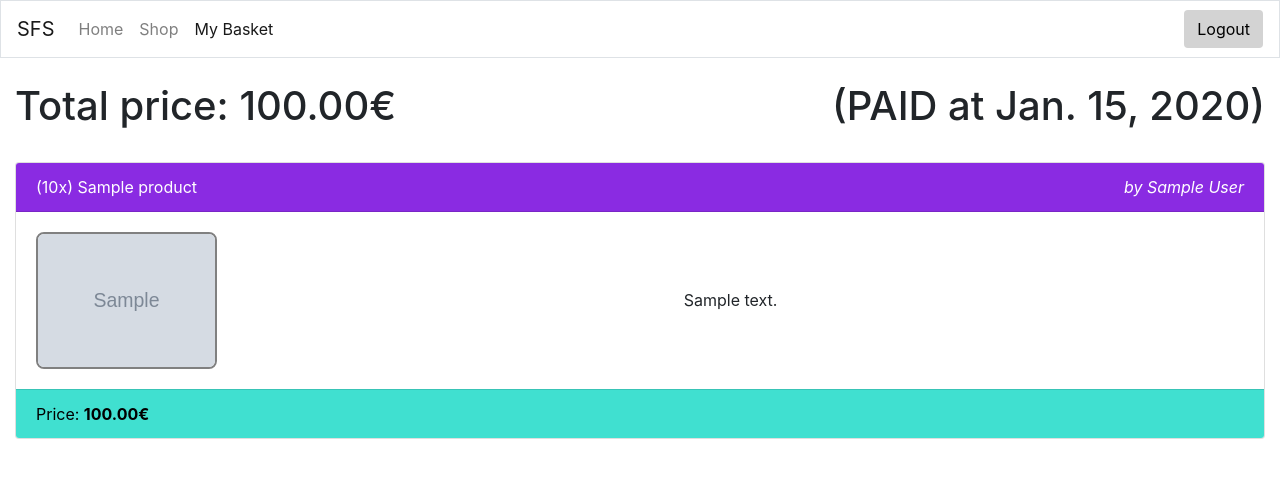
After one commit to moritzwilhelm/SWD-project, a Django app: page /shop/basket/1/ in a window 1280 px wide. The commit adds this page. Shown: the top 478 px of the page. Run offline with Django 3.2, Linux system fonts and the light colour scheme; a user stored in the database is signed in; tables that the repository leaves empty hold one stand-in row (values such as "Sample post"); grey boxes marked "Sample" are stand-in pictures; some libraries are stand-ins or nearby versions.

Commit message:
[P4] implemented shop functionality
Co-authored-by: Daniel David Emmel <s8daemme@stud.uni-saarland.de>

```diff
--- /dev/null
+++ b/simple_ecommerce/shop/templates/shop/basket.html
@@ -0,0 +1,52 @@
+{% extends 'base.html' %}
+{% block content %}
+
+    {% load static %}
+    {% load colorful_style %}
+    {% load shop_extras %}
+
+    <div id="price_display" style="display:flex;align-items:center;justify-content: space-between;">
+        <h1>Total price: {{ price|floatformat:2 }}€</h1>
+        {% if order.placed %}
+            <h1 style="float: right">(PAID at {{ order.date_placed|date:'M. d, Y' }})</h1>
+        {% endif %}
+        {% if price > 0 and not order.placed %}
+            <a class="btn" href="{% url 'shop:checkout' request.path|slice:'13:14' %}" style="{% colorful_style %}">
+                Checkout
+            </a>
+        {% endif %}
+    </div>
+    <br>
+    {% for cart_item in order.cartitem_set.iterator %}
+        {% with cart_item.product_id as product %}
+            <div class="card">
+                <div class="card-header" style="display:flex;justify-content: space-between;{% colorful_style %}">
+                    ({{ cart_item.quantity }}x) {{ product.name }}
+                    <i>
+                        by {% if product.user is not None %}
+                        {{ product.user.get_full_name }}{% elif product.partner is not None %}
+                        {{ product.partner.name }}{% else %}Speedwagon Foundation{% endif %}
+                    </i>
+                </div>
+                <div class="card-body" style="display: flex;align-items: center;text-align: center;">
+                    <img src="{{ product.image }}" alt="image of {{ product.name }}"
+                         style="width: 15%;border-radius: 0.5em;border: 2px solid grey"
+                         onerror="this.src='{% pillar_man %}'">
+                    <div style="width: 100%">{{ product.description }}</div>
+                </div>
+                <div class="card-footer"
+                     style="{% colorful_style %};display: flex;align-items: center;justify-content: space-between">
+                    <div>Price: <b>{{ cart_item.total_cost|floatformat:2 }}€</b></div>
+                    {% if not order.placed %}
+                        <form action="{% url 'shop:delete_from_basket' cart_item.id %}" method="post">
+                            {% csrf_token %}
+                            <button class="btn" style="{% colorful_style %}">Delete</button>
+                        </form>
+                    {% endif %}
+                </div>
+            </div>
+            <br>
+        {% endwith %}
+    {% endfor %}
+
+{% endblock %}
--- /dev/null
+++ b/simple_ecommerce/shop/templatetags/shop_extras.py
@@ -0,0 +1,14 @@
+from random import choice
+
+from django import template
+
+from simple_ecommerce.settings import STATIC_URL
+
+register = template.Library()
+
+images = ['kars.png', 'wamoo.png', 'esidesi.png', 'santana.png']
+
+
+@register.simple_tag
+def pillar_man():
+    return f'{STATIC_URL}shop/img/{choice(images)}'
--- a/simple_ecommerce/shop/urls.py
+++ b/simple_ecommerce/shop/urls.py
@@ -10,5 +10,14 @@ urlpatterns = [
     path('api/products/create/', views.create, name='create'),
 
     # only for testing purposes
-    path('api/register_partner/', views.register, name='register')
+    path('api/register_partner/', views.register, name='register'),
+
+    path('shop/products/list/', views.list_products, name='list_products'),
+    path('shop/products/<int:product_id>/', views.get_product, name='get_product'),
+    path('shop/basket/add/', views.add_to_cart, name='add_to_cart'),
+    path('shop/basket/', views.show_basket, name='show_current_basket'),
+    path('shop/basket/<int:order_id>/', views.show_basket, name='show_basket'),
+    path('shop/basket/delete/<int:cart_item_id>/', views.delete_from_basket, name='delete_from_basket'),
+    path('shop/checkout/<int:order_id>/', views.checkout, name='checkout'),
+
 ]
--- a/simple_ecommerce/shop/views.py
+++ b/simple_ecommerce/shop/views.py
@@ -2,17 +2,22 @@ import json
 from re import match
 from urllib.parse import unquote
 
+from django.contrib import messages
+from django.contrib.auth.decorators import login_required
 from django.contrib.auth.hashers import make_password, check_password
 from django.db import IntegrityError
 from django.db.models import Q
 from django.forms import model_to_dict
 from django.http import HttpResponse, JsonResponse, Http404
+from django.shortcuts import render, redirect
+from django.urls import reverse
+from django.utils import timezone
 from django.utils.crypto import get_random_string
 from django.views.decorators.cache import never_cache
 from django.views.decorators.csrf import csrf_exempt
 from django.views.decorators.http import require_POST, require_GET, require_http_methods
 
-from shop.models import Partner, Product
+from shop.models import Partner, Product, Order, CartItem, Address, Payment
 
 
 def _get_partner(request):
@@ -121,3 +126,131 @@ def register(request):
     partner.save()
 
     return HttpResponse(status=200, content=raw_token)
+
+
+@login_required()
+@require_GET
+def list_products(request):
+    return render(request, 'shop/shop.html', context={'products': Product.objects.all()})
+
+
+@login_required()
+@require_GET
+def get_product(request, product_id):
+    product = Product.objects.filter(id=product_id).values('id', 'name', 'slug', 'description', 'price', 'count')
+    if product.exists:
+        return JsonResponse(product.first(), json_dumps_params={'indent': 2})
+    else:
+        raise Http404
+
+
+@login_required()
+@require_POST
+def add_to_cart(request):
+    product_id = request.POST.get('product_id')
+    if product_id is None:
+        return HttpResponse(status=400, reason='Missing parameters')
+
+    try:
+        product = Product.objects.get(id=product_id, count__gt=0)
+    except Product.DoesNotExist:
+        messages.warning(request, 'This product is currently out of stock')
+    else:
+        order, _ = Order.objects.get_or_create(customer_id=request.user, placed=False)
+        cart_item, _ = CartItem.objects.get_or_create(product_id=product, order_id=order)
+        cart_item.quantity += 1
+        cart_item.save()
+        messages.success(request, f"Successfully added {product.name} to basket")
+    return redirect(reverse('shop:list_products'))
+
+
+@login_required()
+@require_GET
+def show_basket(request, order_id=None):
+    if order_id is None:
+        order, _ = Order.objects.get_or_create(customer_id=request.user, placed=False)
+        return redirect(reverse('shop:show_basket', kwargs={'order_id': order.id}))
+
+    try:
+        order = Order.objects.get(id=order_id, customer_id=request.user)
+    except Order.DoesNotExist:
+        return HttpResponse(status=403)
+
+    price = sum(
+        [cart_item.product_id.price for cart_item in order.cartitem_set.iterator() for i in range(cart_item.quantity)])
+    return render(request, 'shop/basket.html',
+                  context={'order': order,
+                           'price': price})
+
+
+@login_required()
+@require_POST
+def delete_from_basket(request, cart_item_id):
+    try:
+        cart_item = CartItem.objects.get(id=cart_item_id, order_id__placed=False)
+    except CartItem.DoesNotExist:
+        raise Http404
+
+    cart_item.quantity -= 1
+    cart_item.save()
+
+    if cart_item.quantity == 0:
+        cart_item.delete()
+
+    messages.success(request, f"Successfully removed 1x '{cart_item.product_id.name}' from your basket")
+
+    return redirect(reverse('shop:show_current_basket'))
+
+
+@login_required()
+@require_http_methods(['GET', 'POST'])
+def checkout(request, order_id):
+    try:
+        order = Order.objects.get(id=order_id, customer_id=request.user, placed=False)
+    except Order.DoesNotExist:
+        return HttpResponse(status=403)
+
+    if request.method == 'GET':
+        return render(request, 'shop/checkout.html', context={'order': order})
+    else:
+        for item in order.cartitem_set.iterator():
+            if item.quantity > item.product_id.count:
+                messages.warning(request, f'The requested quantity of {item.product_id.name} exceeds '
+                                          f'the currently available stock of {item.product_id.count}')
+                return redirect(reverse('shop:show_current_basket'))
+
+        street = request.POST.get('street', '')
+        city = request.POST.get('city', '')
+        zip_code = request.POST.get('zip_code', '')
+        country = request.POST.get('country', '')
+        info = request.POST.get('additional_info', '')
+        method = request.POST.get('method', '')
+
+        if not (street and city and zip_code and country and method and order.cartitem_set):
+            return HttpResponse(status=400, reason='Missing Parameters')
+
+        if method not in ['PayPal', 'Credit Card', 'Cash', 'Red stone of Aya']:
+            return HttpResponse(status=400, reason='Illegal payment method')
+
+        try:
+            address, _ = Address.objects.get_or_create(street=street, city=city, zip_code=zip_code, country=country,
+                                                       additional_info=info)
+        except ValueError:
+            return HttpResponse(400)
+
+        amount = sum([cart_item.product_id.price for cart_item in order.cartitem_set.iterator() for i in
+                      range(cart_item.quantity)])
+        payment, _ = Payment.objects.get_or_create(method=method, amount=amount)
+
+        order.shipping_address = address
+        order.payment = payment
+        order.date_placed = timezone.now().date()
+
+        for cart_item in order.cartitem_set.iterator():
+            cart_item.product_id.count -= cart_item.quantity
+            cart_item.product_id.save()
+
+        order.placed = True
+        order.save()
+        messages.success(request, 'Order successful')
+        return redirect(reverse('shop:list_products'))
--- a/simple_ecommerce/simple_ecommerce/settings.py
+++ b/simple_ecommerce/simple_ecommerce/settings.py
@@ -126,3 +126,5 @@ USE_TZ = True
 # https://docs.djangoproject.com/en/3.0/howto/static-files/
 
 STATIC_URL = '/static/'
+
+STATICFILES_DIRS = [os.path.join(BASE_DIR, 'simple_ecommerce/static')]
--- a/simple_ecommerce/simple_ecommerce/templates/base.html
+++ b/simple_ecommerce/simple_ecommerce/templates/base.html
@@ -6,6 +6,8 @@
     <meta name="google-signin-client_id"
           content="39346139449-nrl3aj1sc0cijkbpg4h0prtgbmb8trs1.apps.googleusercontent.com">
     <title>Official Speedwagon Foundation Shop</title>
+    {% load static %}
+    <link rel="shortcut icon" type="image/png" href="{% static 'img/Pillar_Men.ico' %}"/>
     <link rel="stylesheet" href="https://stackpath.bootstrapcdn.com/bootstrap/4.5.2/css/bootstrap.min.css"
           integrity="sha384-JcKb8q3iqJ61gNV9KGb8thSsNjpSL0n8PARn9HuZOnIxN0hoP+VmmDGMN5t9UJ0Z" crossorigin="anonymous">
     <script src="https://code.jquery.com/jquery-3.5.1.slim.min.js"
@@ -47,10 +49,21 @@
                         Home
                     </a>
                 </li>
+                <li class="nav-item{% if 'products' in request.path %} active{% endif %}">
+                    <a class="nav-link" href="{% url 'shop:list_products' %}">
+                        Shop
+                    </a>
+                </li>
+                <li class="nav-item{% if 'basket' in request.path %} active{% endif %}">
+                    <a class="nav-link" href="{% url 'shop:show_current_basket' %}">
+                        My Basket
+                    </a>
+                </li>
             </ul>
             <form action="{% url 'accounts:logout' %}" method="post">
                 {% csrf_token %}
-                <button type="submit" class="btn" onclick="gapi.auth2.getAuthInstance().signOut()">Logout
+                {% load colorful_style %}
+                <button type="submit" class="btn" style="{% colorful_style%}" onclick="gapi.auth2.getAuthInstance().signOut()">Logout
                 </button>
             </form>
             <script>
```
Also changed, not shown: simple_ecommerce/shop/models.py (+32 -0 lines), simple_ecommerce/shop/templates/shop/checkout.html (added, +74 -0 lines), simple_ecommerce/shop/templates/shop/shop.html (added, +90 -0 lines), simple_ecommerce/shop/static/shop/img/esidesi.png (added), simple_ecommerce/shop/static/shop/img/kars.png (added), simple_ecommerce/shop/static/shop/img/santana.png (added), simple_ecommerce/shop/static/shop/img/wamoo.png (added), simple_ecommerce/shop/templatetags/__init__.py (added), simple_ecommerce/simple_ecommerce/static/img/Pillar_Men.ico (added).
